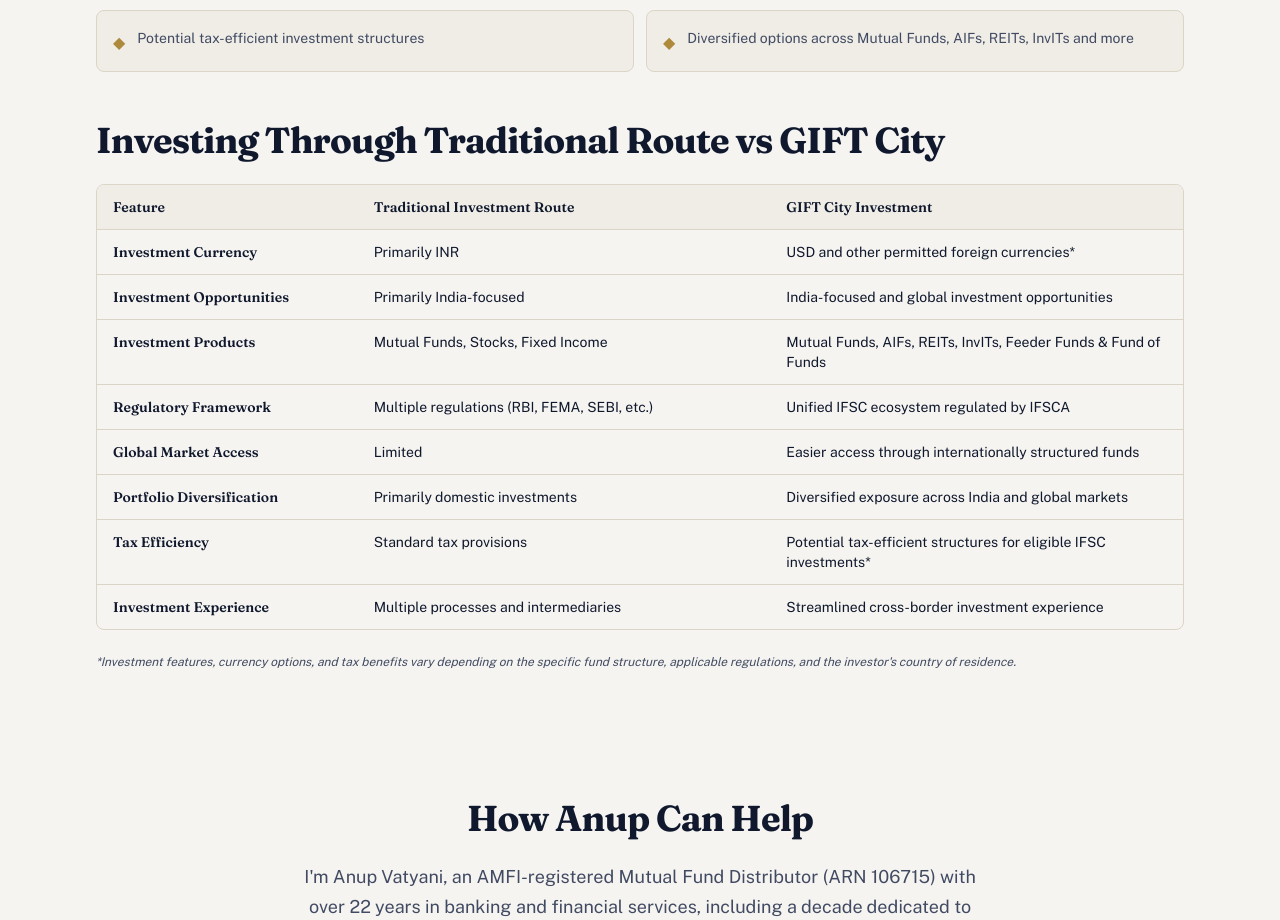
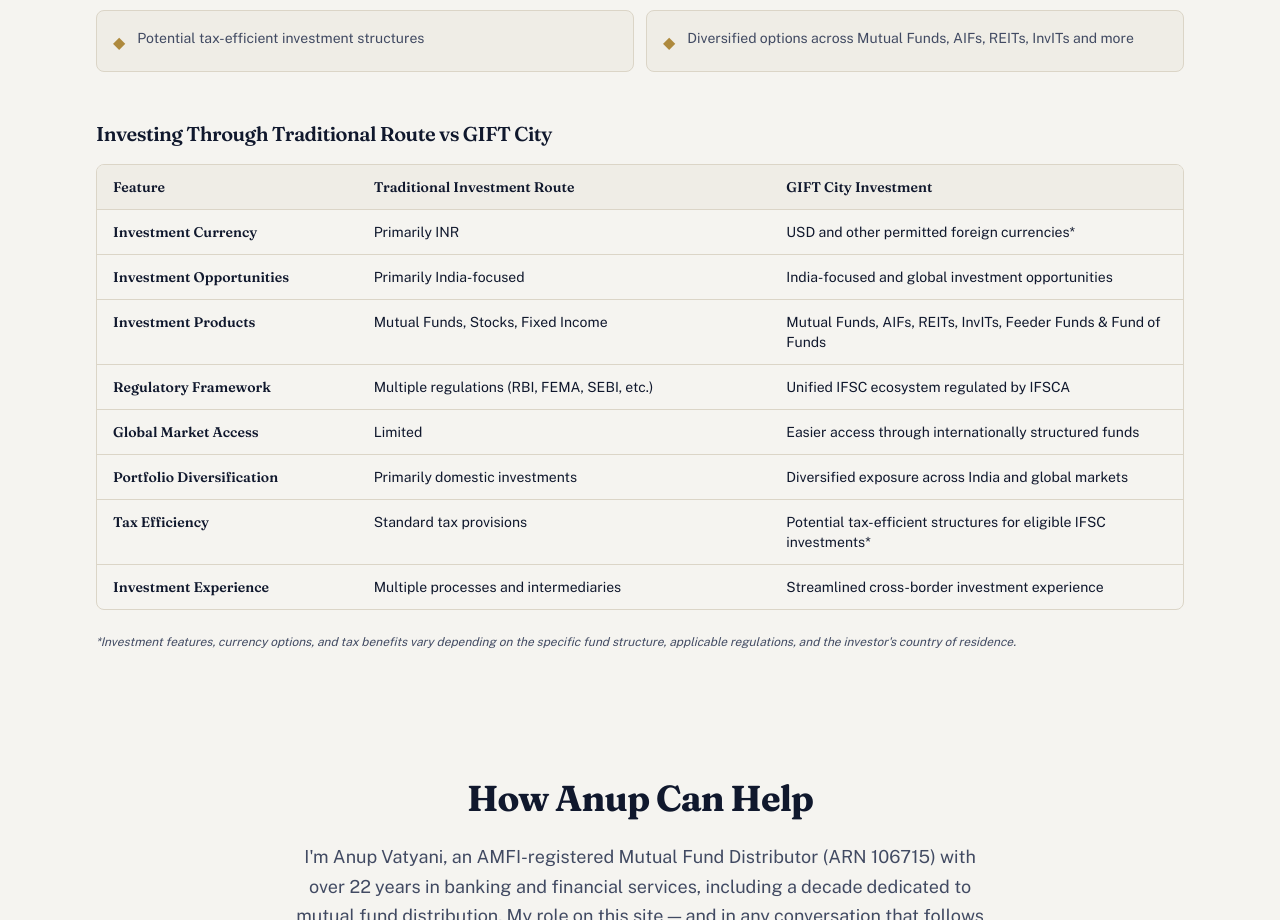
Before and after one commit to nexusadvisorsind-hash/giftcityfunds, a React (Vite) app: page / in a window 1280 px wide. Shown: the part 4546-5466 px from the top of the page. Built offline with nearby package versions, Linux system fonts and the light colour scheme.

Commit message:
Changes
Co-authored-by: pvatyani <231251781+pvatyani@users.noreply.github.com>

```diff
--- a/src/pages/Home.tsx
+++ b/src/pages/Home.tsx
@@ -201,7 +201,7 @@ const Home = () => {
               ))}
             </ul>
 
-            <h2 className="font-heading font-bold text-2xl md:text-4xl text-primary mb-6">Investing Through Traditional Route vs GIFT City</h2>
+            <h3 className="font-heading font-semibold text-xl text-primary mb-4">Investing Through Traditional Route vs GIFT City</h3>
 
             {/* Desktop table */}
             <div className="hidden md:block overflow-x-auto rounded-lg border border-border">
```
